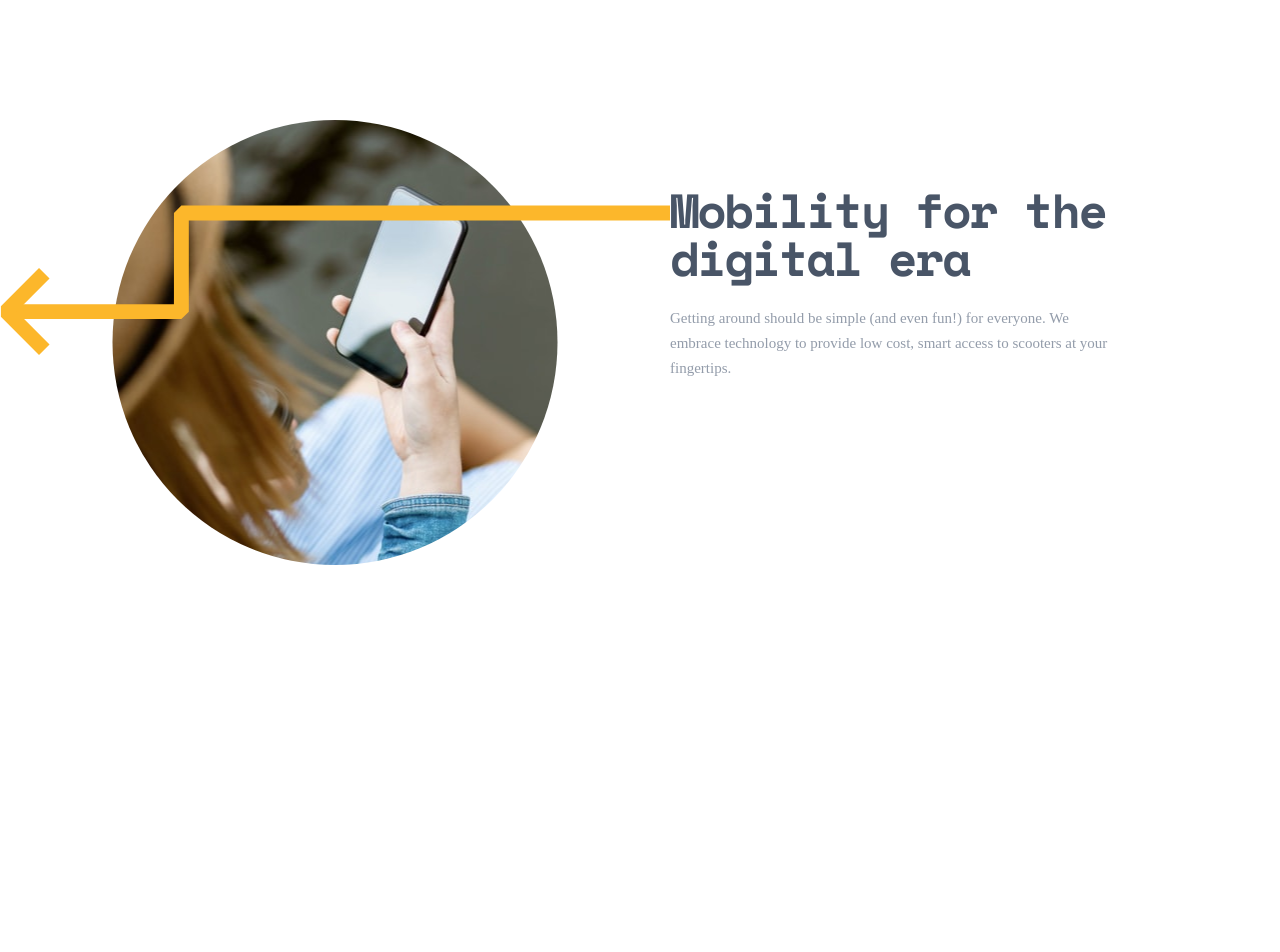
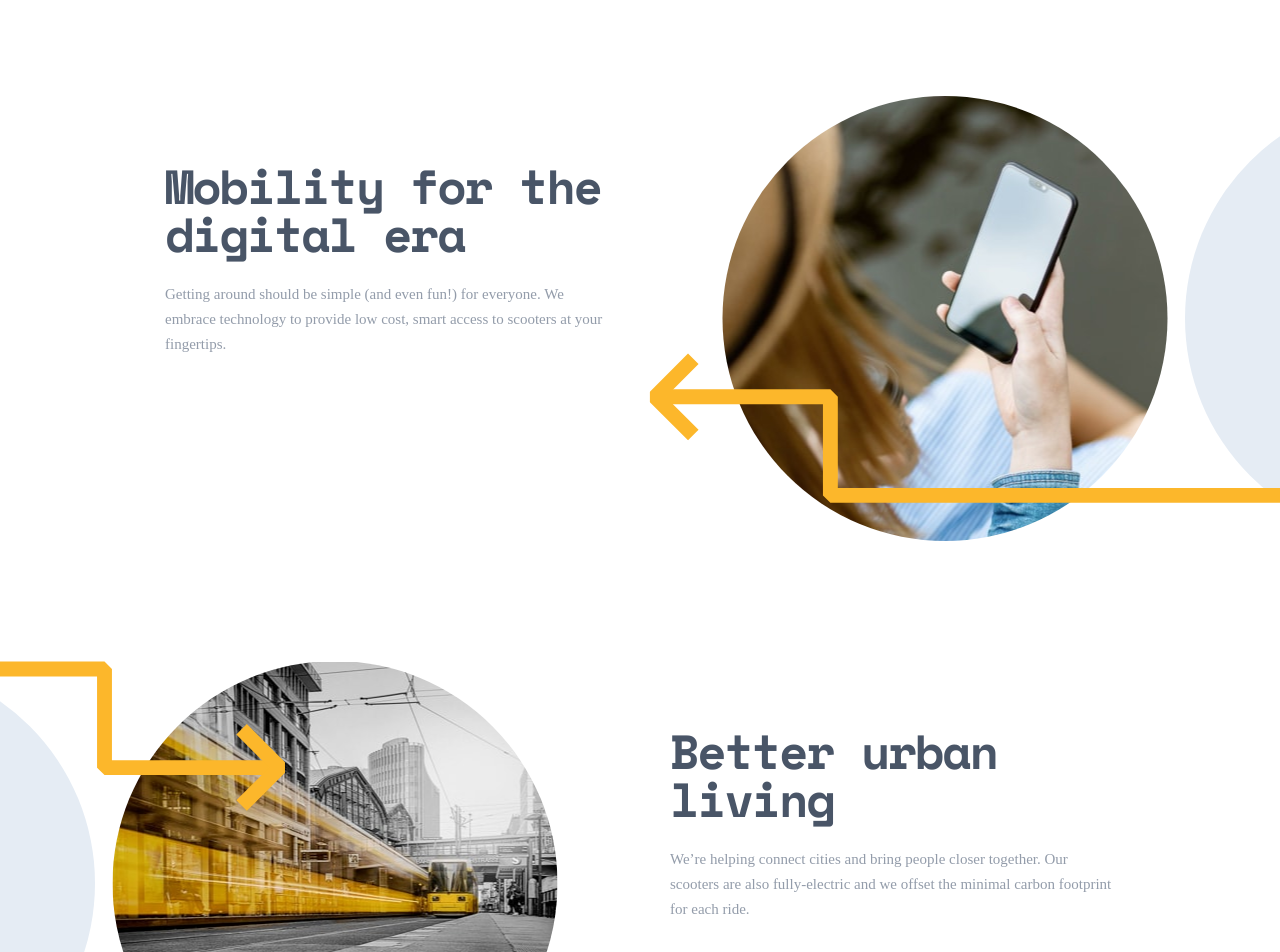
Before and after one commit to danielopq/scoot, a React (Vite) app: page /about in a window 1280 px wide. Shown: the part 320-1272 px from the top of the page. Built offline with nearby package versions, Linux system fonts and the light colour scheme; the HTML template or start-up script is replaced by a standard one; a web font is replaced by a local one.

Commit message:
AboutFeatures.tsx Done

```diff
--- a/src/components/pages/about/components/aboutFeatures/AboutFeatures.tsx
+++ b/src/components/pages/about/components/aboutFeatures/AboutFeatures.tsx
@@ -17,7 +17,7 @@ const AboutFeatures: React.FC = (): React.JSX.Element => {
                 header='Better urban living'
                 text='We’re helping connect cities and bring people closer together. Our scooters are also fully-electric and we offset the minimal carbon footprint for each ride.'
                 pic={betterLiving}
-                arrowType='leftDownTop'
+                arrowType='rightDownTop'
             />
         </section>
     )
--- a/src/components/pages/about/components/aboutFeatures/aboutFeatures.css
+++ b/src/components/pages/about/components/aboutFeatures/aboutFeatures.css
@@ -1,10 +1,24 @@
 #aboutFeatures{
     width: 100vw;
     max-width: 1440px;
-    height: 1494px;
+    height: 1246px;
     margin-top: 144px;
     display: flex;
     flex-direction: column;
     align-items: center;
     justify-content: space-between;
 }
+
+@media(min-width:768px) and (max-width:1024px){
+    #aboutFeatures{
+        height: 1494px;
+        margin-top: 144px;
+    }
+}
+
+@media(min-width:1025px){
+    #aboutFeatures{
+        height: 1010px;
+        margin-top: 120px;
+    }
+}
--- a/src/components/ui/feature/Feature.tsx
+++ b/src/components/ui/feature/Feature.tsx
@@ -19,7 +19,7 @@ interface FeatureProps {
  */
 const Feature: React.FC<FeatureProps> = ({ pic, arrowType, header, text }): React.JSX.Element => {
     return (
-        <div className={(arrowType == 'leftDownBottom' || arrowType == 'leftDownTop') ? 'feature leftDirection' : 'feature rightDirection'}>
+        <div className={(arrowType.includes('left')) ? 'feature leftDirection' : 'feature rightDirection'}>
             <div className='featureTop'>
                 <div className='featureMainPic' style={{ backgroundImage: `url(${pic})` }}></div>
                 <div className={`featureArrow ${arrowType}`}></div>
--- a/src/components/ui/feature/feature.css
+++ b/src/components/ui/feature/feature.css
@@ -48,7 +48,7 @@
 }
 
 .leftUpBottom {
-    background: url('../../../assets/img/patterns/left-downward-arrow.svg') 0% 0%/735px no-repeat;
+    background: url('../../../assets/img/patterns/left-upward-arrow.svg') 32px 133px/735px no-repeat;
     right: 0px;
 }
 
@@ -64,7 +64,7 @@
 }
 
 .feature h2 {
-    width: 445px;
+    width: 311px;
     margin: 56px 0px 32px;
     color: var(--darkNavy);
 }
@@ -103,7 +103,7 @@
     }
 
     .leftUpBottom {
-        background: url('../../../assets/img/patterns/left-downward-arrow.svg') 386px 85px/735px no-repeat,
+        background: url('../../../assets/img/patterns/left-upward-arrow.svg') 39px calc(100% - 37px)/735px no-repeat,
             url('./img/circle.svg') calc(100% + 350px) 50%/445px no-repeat;
     }
 
@@ -158,21 +158,24 @@
     }
 
     .leftDownBottom {
-        background: url('../../../assets/img/patterns/left-downward-arrow.svg') 0px 100%/735px no-repeat;
+        background: url('../../../assets/img/patterns/left-downward-arrow.svg') 0px 100%/735px no-repeat,
+        url('./img/circle.svg') calc(100% + 350px) 50%/445px no-repeat;
     }
 
     .leftDownTop {
-        background: url('../../../assets/img/patterns/left-downward-arrow.svg') 0% 85px/735px no-repeat;
+        background: url('../../../assets/img/patterns/left-downward-arrow.svg') 0% 85px/735px no-repeat,
+        url('./img/circle.svg') calc(100% + 350px) 50%/445px no-repeat;
 
     }
 
     .leftUpBottom {
-        background: url('../../../assets/img/patterns/left-downward-arrow.svg') 0% 85px/735px no-repeat;
-
+        background: url('../../../assets/img/patterns/left-upward-arrow.svg') 39px calc(100% - 38px)/735px no-repeat,
+            url('./img/circle.svg') calc(100% + 350px) 50%/445px no-repeat;
     }
 
     .rightDownTop {
-        background: url('../../../assets/img/patterns/right-arrow.svg') calc(100% - 385px) 0%/735px no-repeat;
+        background: url('../../../assets/img/patterns/right-arrow.svg') calc(100% - 385px) 0%/735px no-repeat,
+        url('./img/circle.svg') -350px 50%/445px no-repeat;
         left: 0px;
     }
 
```
